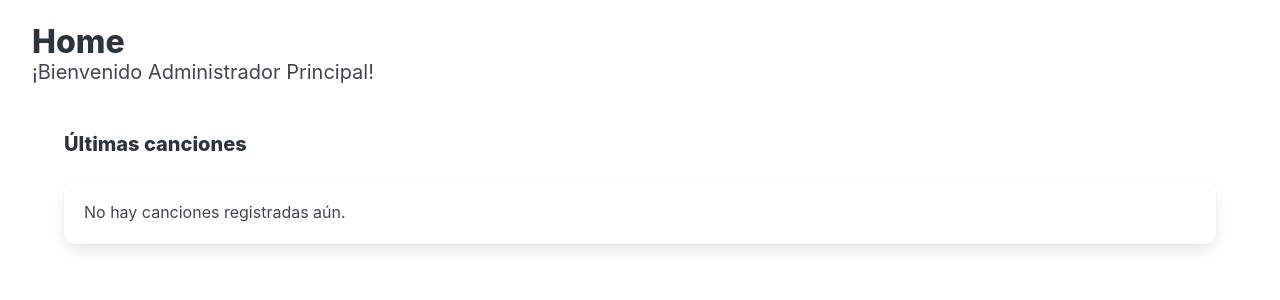
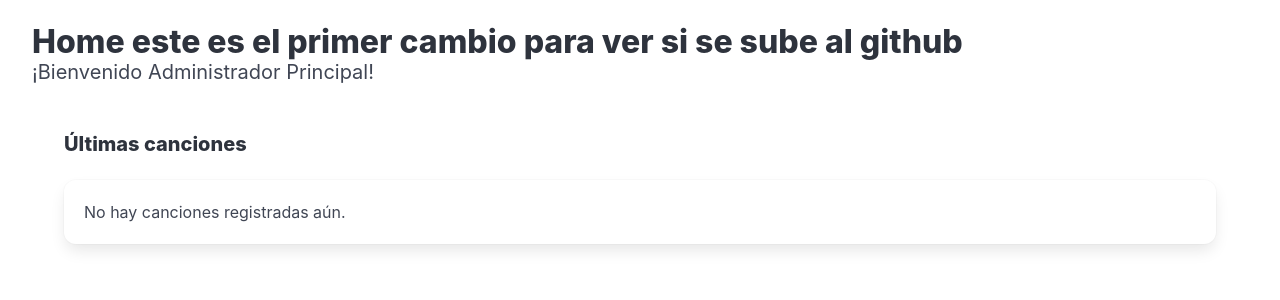
Before and after one commit to DenQuik/SISTEMA-DE-WEBPLAYER, a PHP site: page /index.php?vista=home in a window 1280 px wide; the page is wider, and only the part inside the window is pictured. Shown: the part 59-359 px from the top of that part. Run offline with PHP 8.4, Linux system fonts and the light colour scheme; a user stored in the database is signed in; data that the repository does not hold is empty.

Commit message:
Se agrega el mensaje en el home

```diff
--- a/vistas/home.php
+++ b/vistas/home.php
@@ -1,6 +1,6 @@
 <div class="container is-fluid">
 	<h1>­</h1>
-	<h1 class="title">Home</h1>
+	<h1 class="title">Home este es el primer cambio para ver si se sube al github</h1>
 	<h2 class="subtitle">¡Bienvenido <?php echo $_SESSION['nombre']." ".$_SESSION['apellido']; ?>!</h2>
 </div>
 
```
